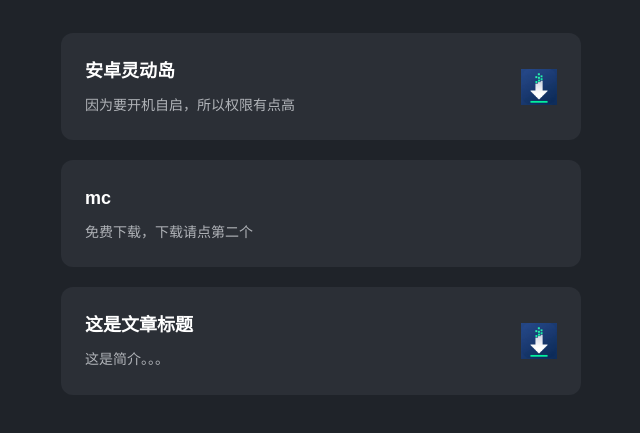
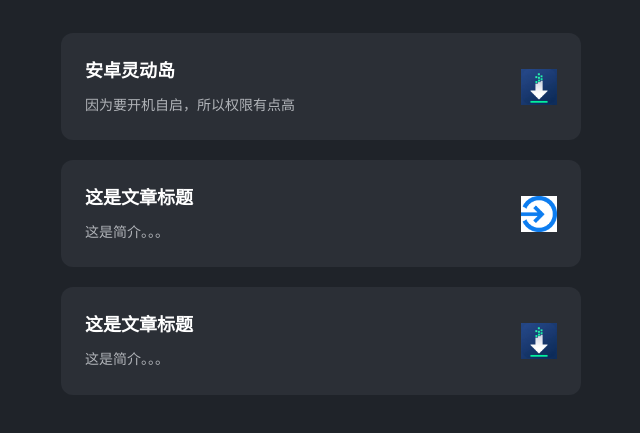
Before and after one commit to kill315513/testWeb, a plain HTML site: page index.html in a window 1280 px wide. Shown: the part 219-652 px from the top of the page, without its empty margins (319-959 px from the left). Drawn offline with Linux system fonts and the light colour scheme.

Commit message:
index.html

```diff
--- a/index.html
+++ b/index.html
@@ -11,25 +11,21 @@
       padding: 0;
       box-sizing: border-box;
     }
-
     body {
       font-family: "PingFang SC", "Microsoft YaHei", sans-serif;
       background-color: #1F2329;
       color: #FFFFFF;
       line-height: 1.6;
     }
-
     .container {
       max-width: 560px;
       margin: 0 auto;
       padding: 40px 20px;
     }
-
     .header {
       text-align: center;
       margin-bottom: 36px;
     }
-
     .header .logo {
       width: 64px;
       height: 64px;
@@ -40,25 +36,21 @@
       align-items: center;
       justify-content: center;
     }
-
     .header .logo svg {
       width: 32px;
       height: 32px;
       fill: #FFFFFF;
     }
-
     .header h1 {
       font-size: 28px;
       font-weight: 600;
       margin-bottom: 8px;
     }
-
     .header p {
       font-size: 14px;
       color: #CFD2D6;
       line-height: 1.4;
     }
-
     .card {
       background-color: #2B2F36;
       border-radius: 12px;
@@ -69,28 +61,23 @@
       align-items: center;
       transition: all 0.3s cubic-bezier(0.25, 0.46, 0.45, 0.94);
     }
-
     .card:hover {
       transform: translateY(-4px);
       background-color: #343A42;
       box-shadow: 0 8px 24px rgba(0, 0, 0, 0.2);
     }
-
     .card .content {
       flex: 1;
     }
-
     .card h2 {
       font-size: 18px;
       font-weight: 600;
       margin-bottom: 8px;
     }
-
     .card p {
       font-size: 14px;
       color: #B0B3B8;
     }
-
     .download-btn {
       width: 36px;
       height: 36px;
@@ -101,31 +88,26 @@
       background-size: cover;
       transition: transform 0.2s;
     }
-
     .jump-btn {
       width: 36px;
       height: 36px;
       border: none;
       outline: none;
       cursor: pointer;
-      background: transparent url('跳转.pug') no-repeat center center;
+      background: transparent url('跳转.png') no-repeat center center;
       background-size: cover;
       transition: transform 0.2s;
     }
-
     .download-btn:hover, .jump-btn:hover {
       transform: scale(1.1);
     }
-
     @media (max-width: 480px) {
       .container {
         padding: 24px 16px;
       }
-
       .card {
         padding: 18px;
       }
-
       .header h1 {
         font-size: 24px;
       }
@@ -154,10 +136,10 @@
     </div>
     <div class="card">
       <div class="content">
-        <h2>mc</h2>
-        <p>免费下载，下载请点第二个</p>
+        <h2>这是文章标题</h2>
+        <p>这是简介。。。</p>
       </div>
-      <button class="jump-btn" data-link="https://bbk.endyun.ltd/download"></button>
+      <button class="jump-btn" data-link="https://www.example.com"></button>
     </div>
     <div class="card">
       <div class="content">
@@ -180,7 +162,6 @@
         document.body.removeChild(a);
       });
     });
-
     document.querySelectorAll('.jump-btn').forEach(btn => {
       btn.addEventListener('click', function() {
         const link = this.getAttribute('data-link');
```
